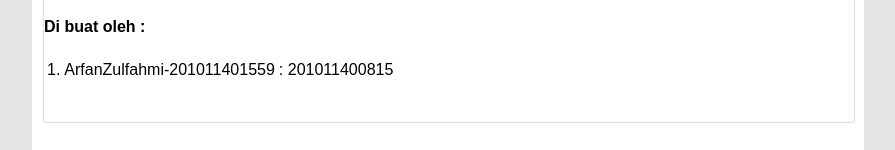
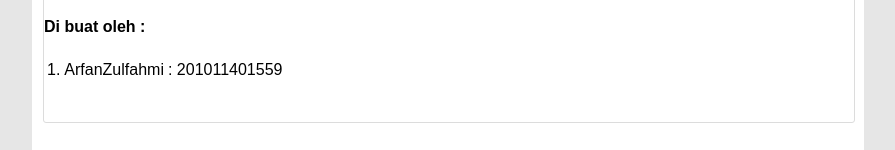
Before and after one commit to arfanzulfahmi198/arfanzulfahmi198, a plain HTML site: page tentang-saya.html in a window 1280 px wide. Shown: the part 290-440 px from the top of the page, without its empty margins (192-1087 px from the left). Drawn offline with Linux system fonts and the light colour scheme.

Commit message:
Update tentang-saya.html

```diff
--- a/tentang-saya.html
+++ b/tentang-saya.html
@@ -27,8 +27,8 @@
                     <table>
                         <tr>
                             <td>1.</td>
-                            <td>ArfanZulfahmi-201011401559</td>
-                            <td>: 201011400815</td>
+                            <td>ArfanZulfahmi</td>
+                            <td>: 201011401559</td>
                         </tr>
                     </table>
                     <br>
```
